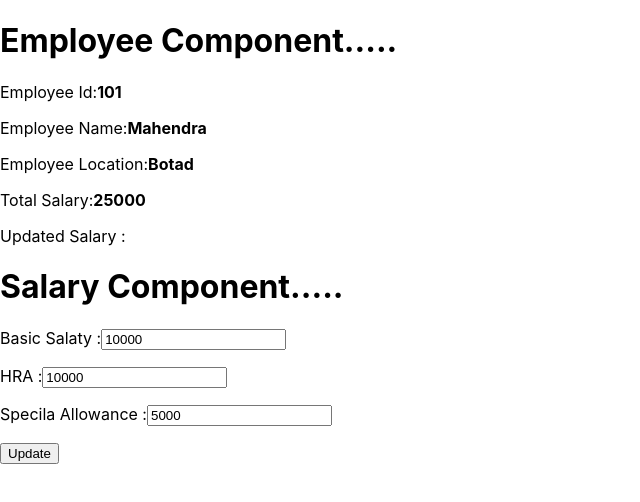
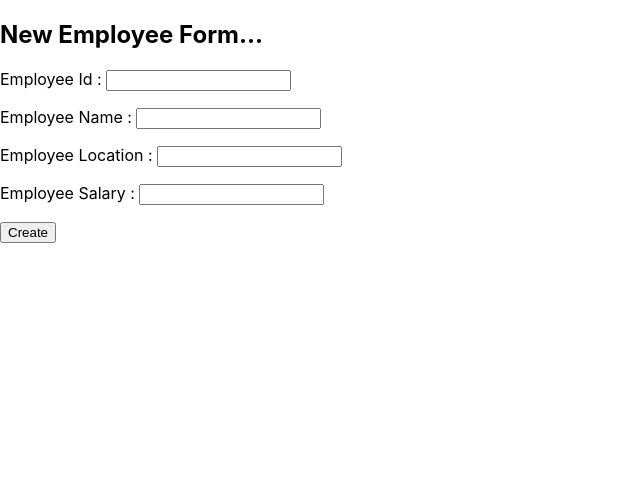
Before and after one commit to mahendra-tekxi/React-Project, a React (Create React App) app in the folder demo-project/: page / in a window 1280 px wide. Shown: the top 502 px of the page, without its empty margins (0-640 px from the left). Built offline with nearby package versions, Linux system fonts and the light colour scheme.

Commit message:
form introduction in react

```diff
--- a/demo-project/package.json
+++ b/demo-project/package.json
@@ -6,6 +6,7 @@
     "@testing-library/jest-dom": "^4.2.4",
     "@testing-library/react": "^9.5.0",
     "@testing-library/user-event": "^7.2.1",
+    "formik": "^2.1.7",
     "react": "^16.13.1",
     "react-dom": "^16.13.1",
     "react-scripts": "3.4.3"
--- a/demo-project/src/index.js
+++ b/demo-project/src/index.js
@@ -121,73 +121,127 @@ import './index.css';
 
 
 //---------------------------- Intraction Between React Components -----------------------
-class Employee extends React.Component {
-    constructor(props) {
+// class Employee extends React.Component {
+//     constructor(props) {
+//         super(props);
+//         this.state={
+//             updatedSalary: null
+//         };
+//     }
+
+//     getUpdatedSalary = (salary) => {
+//         this.setState({ updatedSalary: salary });
+//     }
+
+//     render() {
+//         return <div>
+//             <h1>Employee Component.....</h1>
+//             <p>
+//                 <label>Employee Id:<b>{this.props.Id}</b></label>
+//             </p>
+//             <p>
+//                 <label>Employee Name:<b>{this.props.Name}</b></label>
+//             </p>
+//             <p>
+//                 <label>Employee Location:<b>{this.props.Location}</b></label>
+//             </p>
+//             <p>
+//                 <label>Total Salary:<b>{this.props.Salary}</b></label>
+//             </p>
+//             <p>
+//                 <label>Updated Salary :<b>{this.state.updatedSalary}</b></label>
+//             </p>
+//             <Salary BasicSalary={this.props.BasicSalary} HRA={this.props.HRA} SpecialAllowance={this.props.SpecialAllowance} onSalaryChanged={this.getUpdatedSalary}></Salary>
+//         </div>
+//     }
+// }
+
+// class Salary extends React.Component {
+//     constructor(props) {
+//         super(props);
+//         this.state = {
+//             basic: this.props.BasicSalary,
+//             hra: this.props.HRA,
+//             sa: this.props.SpecialAllowance
+//         };
+//     }
+
+//     updateSalary = () => {
+//         let salary = parseInt(this.refs.basic.value) + parseInt(this.refs.hra.value) +
+//             parseInt(this.refs.sa.value);
+//         this.props.onSalaryChanged(salary);
+//     }
+
+//     render() {
+//         return <div>
+//             <h1>Salary Component.....</h1>
+//             <p>
+//                 <label>Basic Salaty :<input type="text" ref="basic" defaultValue={this.state.basic}></input></label>
+//             </p>
+//             <p>
+//                 <label>HRA :<input type="text" ref="hra" defaultValue={this.state.hra}></input></label>
+//             </p>
+//             <p>
+//                 <label>Specila Allowance :<input type="text" ref="sa" defaultValue={this.state.sa}></input></label>
+//             </p>
+//             <button onClick={this.updateSalary}>Update</button>
+//         </div>
+//     }
+// }
+
+// const element = <Employee Id="101" Name="Mahendra" Location="Botad" Salary="25000" BasicSalary="10000" HRA="10000" SpecialAllowance="5000"></Employee>
+// ReactDOM.render(element, document.getElementById('root'));
+
+//--------------------------- Form input Types ------------------------------------
+class EmployeeComponent extends React.Component{
+    constructor(props){
         super(props);
         this.state={
-            updatedSalary: null
+            employee:{
+                Id:'',
+                Name:'',
+                Location:'',
+                Salary:''
+            }
         };
     }
 
-    getUpdatedSalary = (salary) => {
-        this.setState({ updatedSalary: salary });
+    changeHandler=e=>{
+        const name=e.target.name;
+        const value=e.target.value;
+
+        this.setState({employee:{
+            ...this.state.employee,
+            [name]:value
+        }});
     }
 
-    render() {
-        return <div>
-            <h1>Employee Component.....</h1>
+    onCreateEmployee=()=>{
+        console.log(this.state.employee);
+    }
+
+    render(){
+        return (<div>
+            <h2>New Employee Form...</h2>
+            <form>
                 <p>
-                <label>Employee Id:<b>{this.props.Id}</b></label>
+                    <label>Employee Id : <input type="text" name="Id" value={this.state.employee.Id} onChange={this.changeHandler}></input></label>
                 </p>
                 <p>
-                <label>Employee Name:<b>{this.props.Name}</b></label>
+                    <label>Employee Name : <input type="text" name="Name" value={this.state.employee.Name} onChange={this.changeHandler}></input></label>
                 </p>
                 <p>
-                <label>Employee Location:<b>{this.props.Location}</b></label>
+                    <label>Employee Location : <input type="text" name="Location" value={this.state.employee.Location} onChange={this.changeHandler}></input></label>
                 </p>
                 <p>
-                <label>Total Salary:<b>{this.props.Salary}</b></label>
+                    <label>Employee Salary : <input type="text" name="Salary" value={this.state.employee.Salary} onChange={this.changeHandler}></input></label>
                 </p>
-            <p>
-                <label>Updated Salary :<b>{this.state.updatedSalary}</b></label>
-            </p>
-            <Salary BasicSalary={this.props.BasicSalary} HRA={this.props.HRA} SpecialAllowance={this.props.SpecialAllowance} onSalaryChanged={this.getUpdatedSalary}></Salary>
+            </form>
+            <button onClick={this.onCreateEmployee}>Create</button>
         </div>
+        )
     }
 }
 
-class Salary extends React.Component {
-    constructor(props) {
-        super(props);
-        this.state = {
-            basic: this.props.BasicSalary,
-            hra: this.props.HRA,
-            sa: this.props.SpecialAllowance
-        };
-    }
-
-    updateSalary = () => {
-        let salary = parseInt(this.refs.basic.value) + parseInt(this.refs.hra.value) +
-            parseInt(this.refs.sa.value);
-        this.props.onSalaryChanged(salary);
-    }
-
-    render() {
-        return <div>
-            <h1>Salary Component.....</h1>
-            <p>
-                <label>Basic Salaty :<input type="text" ref="basic" defaultValue={this.state.basic}></input></label>
-            </p>
-            <p>
-                <label>HRA :<input type="text" ref="hra" defaultValue={this.state.hra}></input></label>
-            </p>
-            <p>
-                <label>Specila Allowance :<input type="text" ref="sa" defaultValue={this.state.sa}></input></label>
-            </p>
-            <button onClick={this.updateSalary}>Update</button>
-        </div>
-    }
-}
-
-const element = <Employee Id="101" Name="Mahendra" Location="Botad" Salary="25000" BasicSalary="10000" HRA="10000" SpecialAllowance="5000"></Employee>
-ReactDOM.render(element, document.getElementById('root'));
+const element=<EmployeeComponent></EmployeeComponent>
+ReactDOM.render(element,document.getElementById("root"));
```
Also changed, not shown: 1 other file (tests, documents, lock files or other folders). Lines whose indentation alone changed are shown as unchanged.
